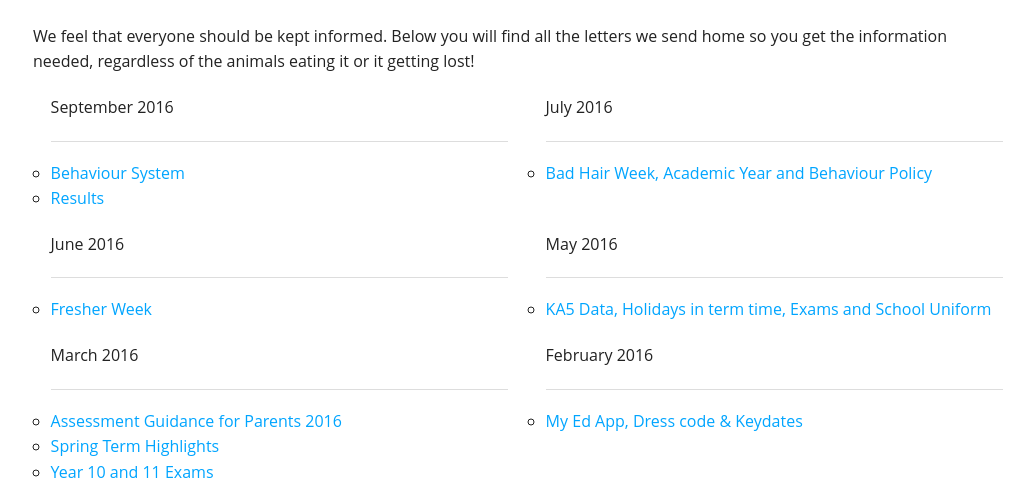
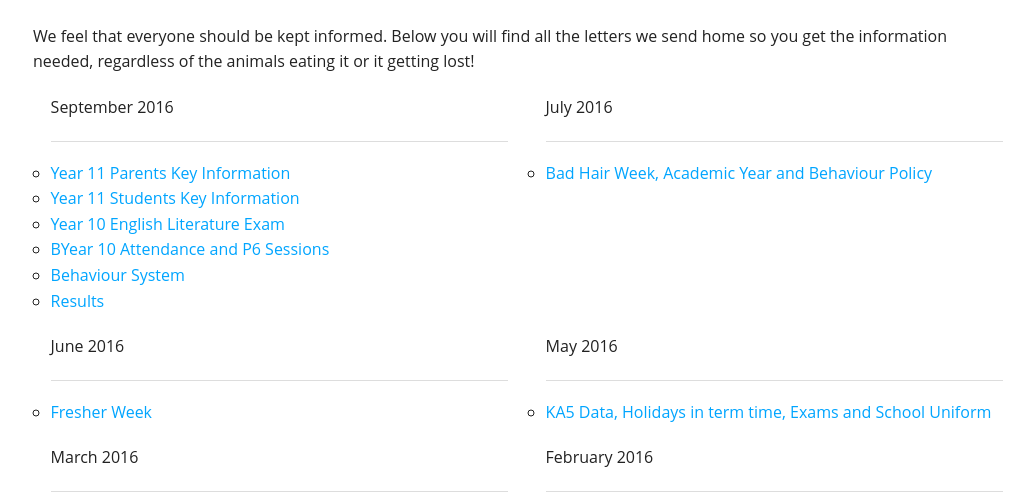
Before and after one commit to Livingdead1989/PCS-Dec2015, a PHP site: page /letters-home.php in a window 1280 px wide. Shown: the part 186-686 px from the top of the page, without its empty margins (122-1156 px from the left). Run offline with PHP 8.4, Linux system fonts and the light colour scheme; some libraries are stand-ins or nearby versions.

Commit message:
Update to Letters

```diff
--- a/letters-home.php
+++ b/letters-home.php
@@ -28,6 +28,10 @@
             <ul class="small-block-grid-1 medium-block-grid-2">
               <li>
                   <ul class="circle">September 2016<hr>
+                      <li><a href="/assets/letters/september-2016/Year-11-parents-key-information.pdf" target="_blank">Year 11 Parents Key Information</a></li>
+                      <li><a href="/assets/letters/september-2016/Year-11-students-key information.pdf" target="_blank">Year 11 Students Key Information</a></li>
+                      <li><a href="/assets/letters/september-2016/Y10-English-Literature exam.pdf" target="_blank">Year 10 English Literature Exam</a></li>
+                      <li><a href="/assets/letters/september-2016/Year-10-attendance-and-P6-sessions.pdf" target="_blank">BYear 10 Attendance and P6 Sessions</a></li>
                       <li><a href="/assets/letters/september-2016/Behaviour-System.pdf" target="_blank">Behaviour System</a></li>
                       <li><a href="/assets/letters/september-2016/Results.pdf" target="_blank">Results</a></li>
                   </ul>
```
Also changed, not shown: 4 other files.
